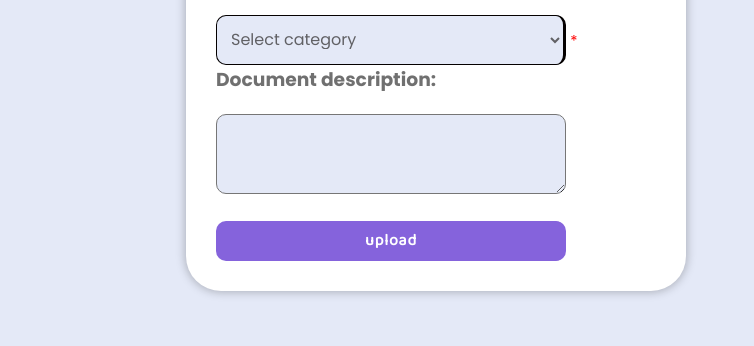
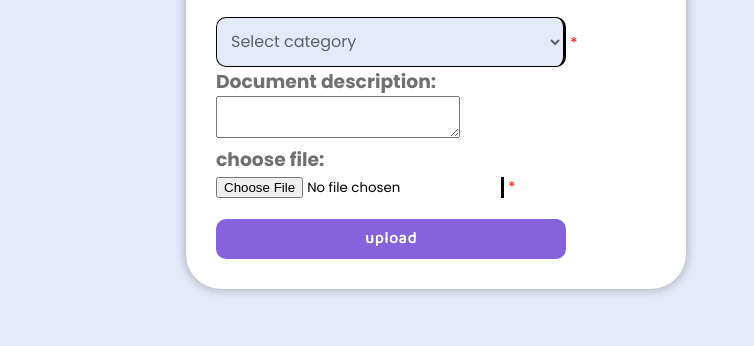
Before and after one commit to rozi02-glitched/rozi02-glitched.github.io, a plain HTML site: page Upload.html in a window 1280 px wide. Shown: the part 366-712 px from the top of the page, 204-958 px from the left. Drawn offline with nearby package versions, Linux system fonts and the light colour scheme.

Commit message:
Update Upload.html

```diff
--- a/Upload.html
+++ b/Upload.html
@@ -1,3 +1,4 @@
+
 <!DOCTYPE html>
 <html lang="en">
 <head>
@@ -5,6 +6,8 @@
     <meta name="viewport" content="width=device-width, initial-scale=1.0">
     <link rel="stylesheet" href="upload.css">
     <link rel="stylesheet" href="cssGlobale.css">
+    <link rel="icon" href="android-chrome-192.png">
+    <link rel="icon" href="android-chrome-512.png">
     <link href='https://unpkg.com/boxicons@2.1.4/css/boxicons.min.css' rel='stylesheet'>
     <title>Upload Document</title>
 </head>
@@ -49,11 +52,18 @@
 <span class="required">*</span></div>
 
 <label><h3>Document description:</h3></label>
-<textarea   id="description" class="X" rows="2" ></textarea>
+<textarea   id="description" class="description" rows="2" ></textarea>
 
+<form action="#" method="POST" enctype="multipart/form-data" novalidate>
+    <div class="form-group">
+<label for="file"><h3>choose file:</h3></label>
+<input type="file" id="file"  class="choose-file" required oninvalid="this.setCustomValidity('Please choose-file.')" oninput="this.setCustomValidity('')">
 
+<span class="required">*</span>
 
 <button  type="submit" class="upload">upload</button>
+<input type="file" id="fileInput" style="display: none" multiple />
+
 
 
 </form>
@@ -62,6 +72,7 @@
 </div>
 
 <script>
+
     //sidear js
     fetch('index.html')
         .then(response => response.text())
@@ -101,6 +112,7 @@ document.querySelector('form').addEventListener('submit', function(e) {
     }
 });
 
+
 </script>
 </body>
 </html>
```
